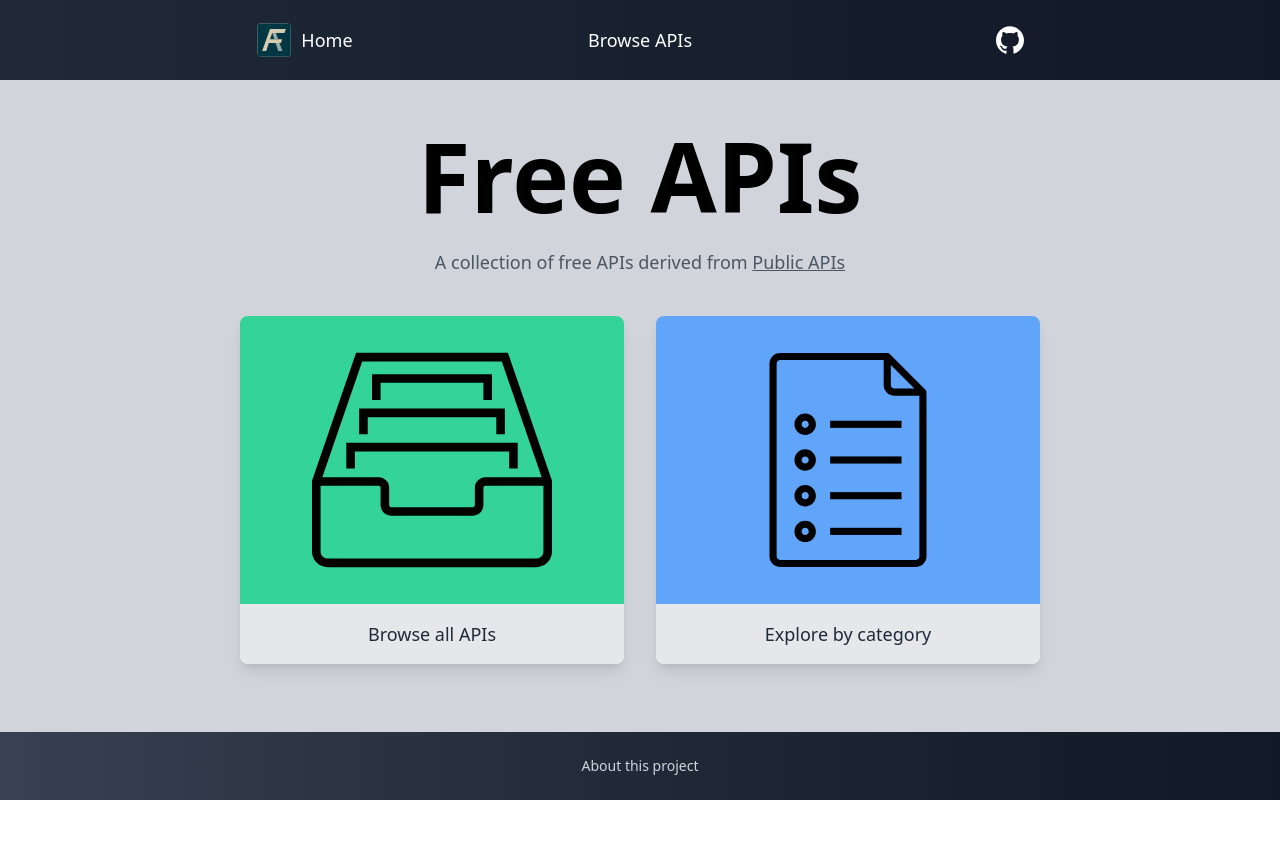
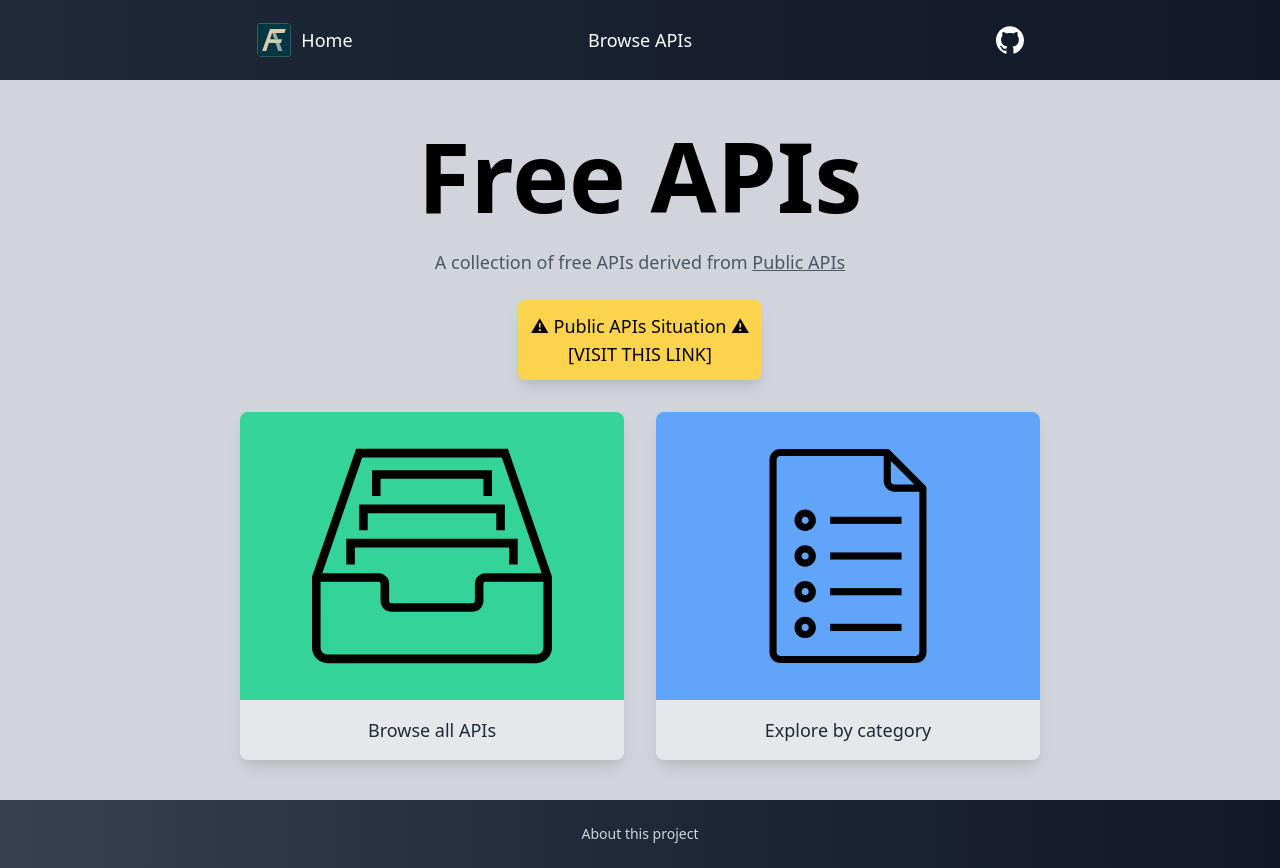
Before and after one commit to Free-APIs/Free-APIs.github.io, a React (Create React App) app: page / in a window 1280 px wide. Before the commit the page ends 800 px from the top, so only its background shows below. Built offline with nearby package versions, Linux system fonts and the light colour scheme.

Commit message:
Add PublicAPIs situation

```diff
--- a/src/components/Jumbotron/index.js
+++ b/src/components/Jumbotron/index.js
@@ -15,6 +15,16 @@ function Jumbotron() {
           Free APIs
         </div>
         <Subtitle />
+        <a
+          href='https://web.archive.org/web/20220318035229/https://github.com/public-apis/public-apis/issues/3104'
+          className='text-lg rounded-lg p-3 mb-4 mx-8 bg-yellow-300
+          w-92 text-center shadow-lg hover:shadow-xl
+          cursor-pointer hover:bg-yellow-200'
+        >
+          &#9888; Public APIs Situation &#9888;
+          <br />
+          [VISIT THIS LINK]
+        </a>
         <ButtonRows />
       </div>
       <div className='flex-grow max-h-10' />
```
Lines whose indentation alone changed are shown as unchanged.
